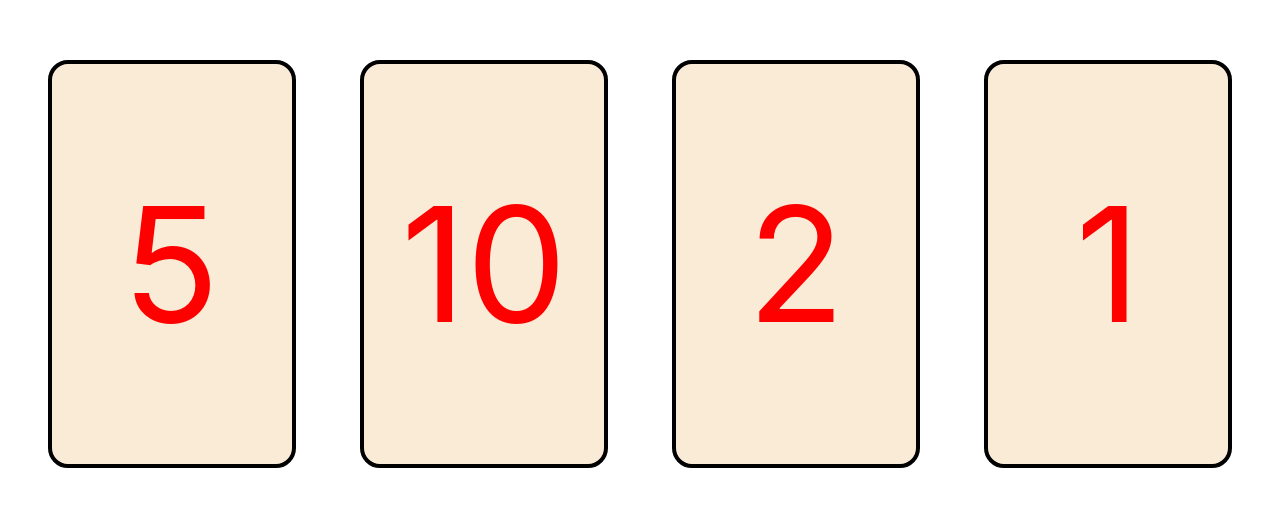
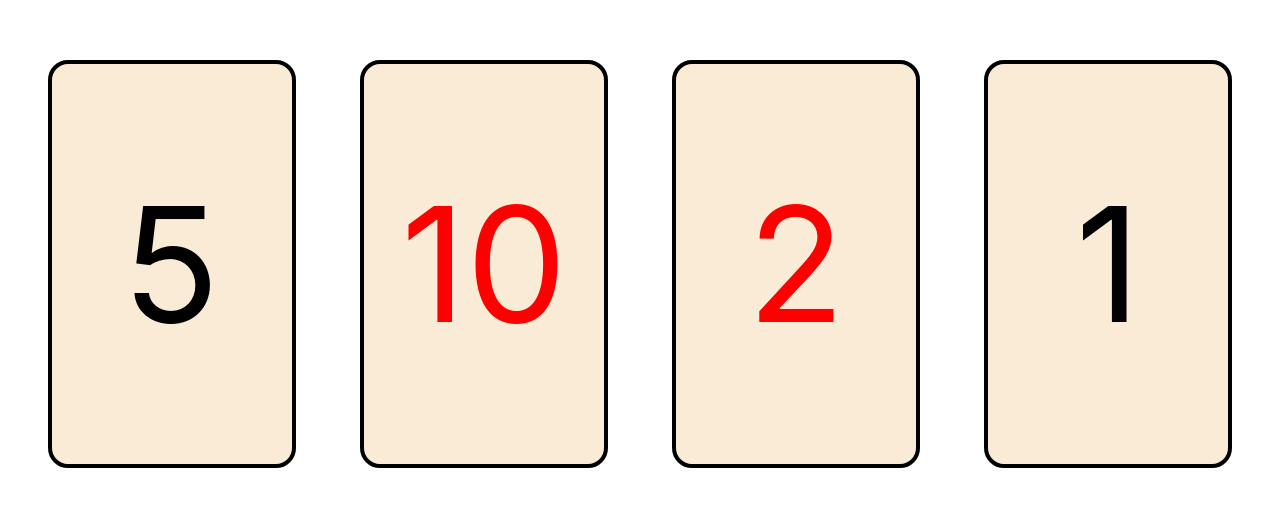
Before and after one commit to davy2407/monapp, a React (Create React App) app: page / in a window 1280 px wide. Shown: the part 136-642 px from the top of the page. Built offline with nearby package versions, Linux system fonts and the light colour scheme.

Commit message:
acceder style element

```diff
--- a/src/App.js
+++ b/src/App.js
@@ -19,7 +19,10 @@ function App() {
 
       {
         cards.map((card)=>{
-          return <Card value={card.value}/>
+          return <Card
+           value={card.value}
+           color={card.color}
+           />
 
         })
       }
--- a/src/components/Card.js
+++ b/src/components/Card.js
@@ -12,7 +12,11 @@ export default class Card extends React.Component {
     render(){
         return(
             <div className='Card'>
-                <p>{this.props.value}</p>
+                <p
+                    style={{'color': this.props.color}}
+
+                >
+                    {this.props.value}</p>
             </div>
         )
     }
```
